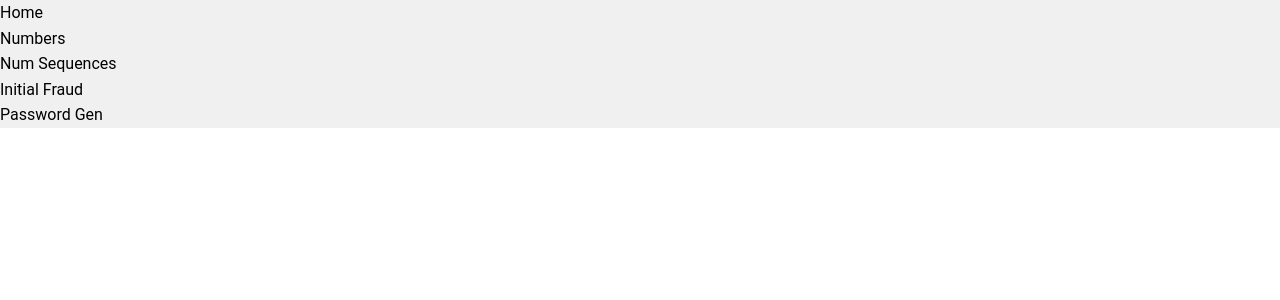
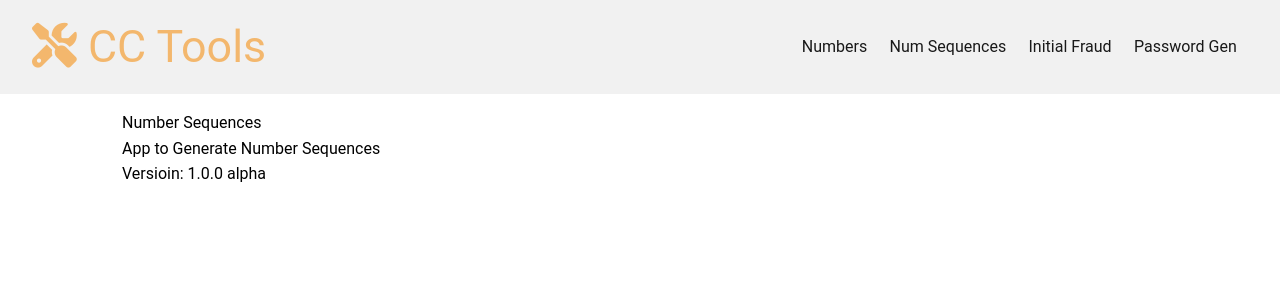
Before and after one commit to MelvinPeepers/tools, a React (Create React App) app in the folder my-app/: page /initialFraud in a window 1280 px wide. Shown: the top 300 px of the page. Built offline with nearby package versions, Linux system fonts and the light colour scheme.

Commit message:
Setup Router for multple pages

```diff
--- a/my-app/src/App.css
+++ b/my-app/src/App.css
@@ -180,12 +180,54 @@ Utilities
   padding: 0 2rem;
 }
 
+.text-center {
+  text-align: center;
+}
+
+.btn {
+  display: inline-block;
+  color: var(--main-tx-color);
+  padding: 0.4rem 1.3rem;
+  font-size: 1rem;
+  border: none;
+  cursor: pointer;
+  margin-right: 0.5rem;
+  transition: opacity 0.2s ease-in;
+  outline: none;
+}
+
 /*
 
 Navbar
 
 */
 
+.navbar {
+  display: flex;
+  justify-content: space-between;
+  align-items: center;
+  padding: 0.7rem 2rem;
+  z-index: 1;
+  width: 100%;
+  opacity: 0.9;
+  margin-bottom: 1rem;
+  margin-right: 0.6rem;
+}
+
+.navbar ul {
+  display: flex;
+}
+
+.navbar a {
+  padding: 0.45rem;
+  margin: 0 0.25rem;
+}
+
 .header-bg-primary {
   background: var(--header-bg-color);
 }
+
+nav h1 {
+  color: var(--submit-bg-color);
+  font-size: 2.8rem;
+}
--- a/my-app/src/App.js
+++ b/my-app/src/App.js
@@ -1,6 +1,11 @@
-import { BrowserRouter as Router } from 'react-router-dom';
+import { BrowserRouter as Router, Switch, Route } from 'react-router-dom';
 import Navbar from './components/layout/Navbar';
+import Numbers from './components/pages/Numbers.js';
+import NumSequences from './components/pages/NumSequences.js';
+import InitialFraud from './components/pages/InitialFraud.js';
+import PasswordGen from './components/pages/PasswordGen.js';
 import './App.css';
+import { Fragment } from 'react';
 
 function App() {
 
@@ -8,6 +13,14 @@ function App() {
     <Router>
     <div className="App">
       <Navbar />
+      <div className="container">
+        <Switch>
+          <Route exact path='/numbers' component={Numbers} />
+          <Route exact path='/numSequences' component={NumSequences} />
+          <Route exact path='/initialFraud' component={InitialFraud} />
+          <Route exact path='/passwordGen' component={PasswordGen} />
+        </Switch>
+      </div>
     </div>
     </Router>
   );
--- a/my-app/src/components/layout/Navbar.js
+++ b/my-app/src/components/layout/Navbar.js
@@ -1,16 +1,14 @@
 import React from 'react';
+import PropTypes  from 'prop-types';
 import { Link } from 'react-router-dom';
 
-const Navbar = () =>  {
+const Navbar = ({ icon, title }) =>  {
   return (
     <nav className='navbar header-bg-primary'>
         <h1>
-
+          <i className={icon} /> {title}
         </h1>
         <ul>
-          <li>
-            <Link to='/'>Home</Link>
-          </li>
           <li>
             <Link to='/numbers'>Numbers</Link>
           </li>
@@ -28,4 +26,14 @@ const Navbar = () =>  {
   )
 }
 
+Navbar.defaultProps= {
+  title: "CC Tools",
+  icon: 'fas fa-tools'
+}
+
+Navbar.propTypes= {
+  title: PropTypes.string.isRequired,
+  icon: PropTypes.string.isRequired
+}
+
 export default Navbar
--- /dev/null
+++ b/my-app/src/components/pages/InitialFraud.js
@@ -0,0 +1,12 @@
+import React, { Fragment } from 'react';
+const InitialFraud = () => {
+  return (
+    <Fragment>
+      <h1>Number Sequences</h1>
+      <p>App to Generate Number Sequences</p>
+      <p>Versioin: 1.0.0 alpha</p>
+    </Fragment>
+  )
+}
+
+export default InitialFraud
--- /dev/null
+++ b/my-app/src/components/pages/NumSequences.js
@@ -0,0 +1,12 @@
+import React, { Fragment } from 'react';
+const NumSequences = () => {
+  return (
+    <Fragment>
+      <h1>Number Sequences</h1>
+      <p>App to Generate Number Sequences</p>
+      <p>Versioin: 1.0.0 alpha</p>
+    </Fragment>
+  )
+}
+
+export default NumSequences
--- /dev/null
+++ b/my-app/src/components/pages/Numbers.js
@@ -0,0 +1,12 @@
+import React, { Fragment } from 'react';
+const Numbers = () => {
+  return (
+    <Fragment>
+      <h1>Number Formatter</h1>
+      <p>App to Format numbers to 11 digits</p>
+      <p>Versioin: 1.0.0 alpha</p>
+    </Fragment>
+  )
+}
+
+export default Numbers
--- /dev/null
+++ b/my-app/src/components/pages/PasswordGen.js
@@ -0,0 +1,12 @@
+import React, { Fragment } from 'react';
+const PasswordGen = () => {
+  return (
+    <Fragment>
+      <h1>Password Generator</h1>
+      <p>App to Generate Passwords</p>
+      <p>Versioin: 1.0.0 alpha</p>
+    </Fragment>
+  )
+}
+
+export default PasswordGen
```
